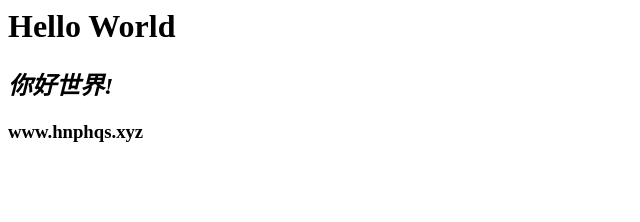
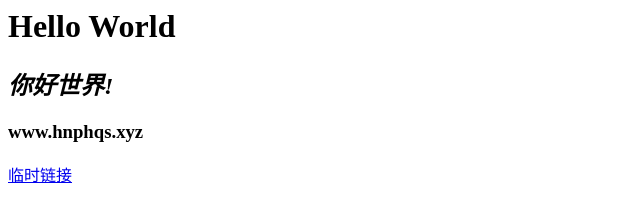
Before and after one commit to Hnphqs/hnphqs-blog-comment, a plain HTML site: page index.html in a window 1280 px wide. Shown: the whole page, without its empty margins (0-640 px from the left). Drawn offline with Linux system fonts and the light colour scheme.

Commit message:
Update index.html

```diff
--- a/index.html
+++ b/index.html
@@ -1,3 +1,4 @@
 <h1>Hello World</h1>
 <i><h2>你好世界!</h2></i>
 <h3>www.hnphqs.xyz</h3>
+<a href='https://hnphqs.lanzouo.com/iT3q00rg7hpi'>临时链接
```
